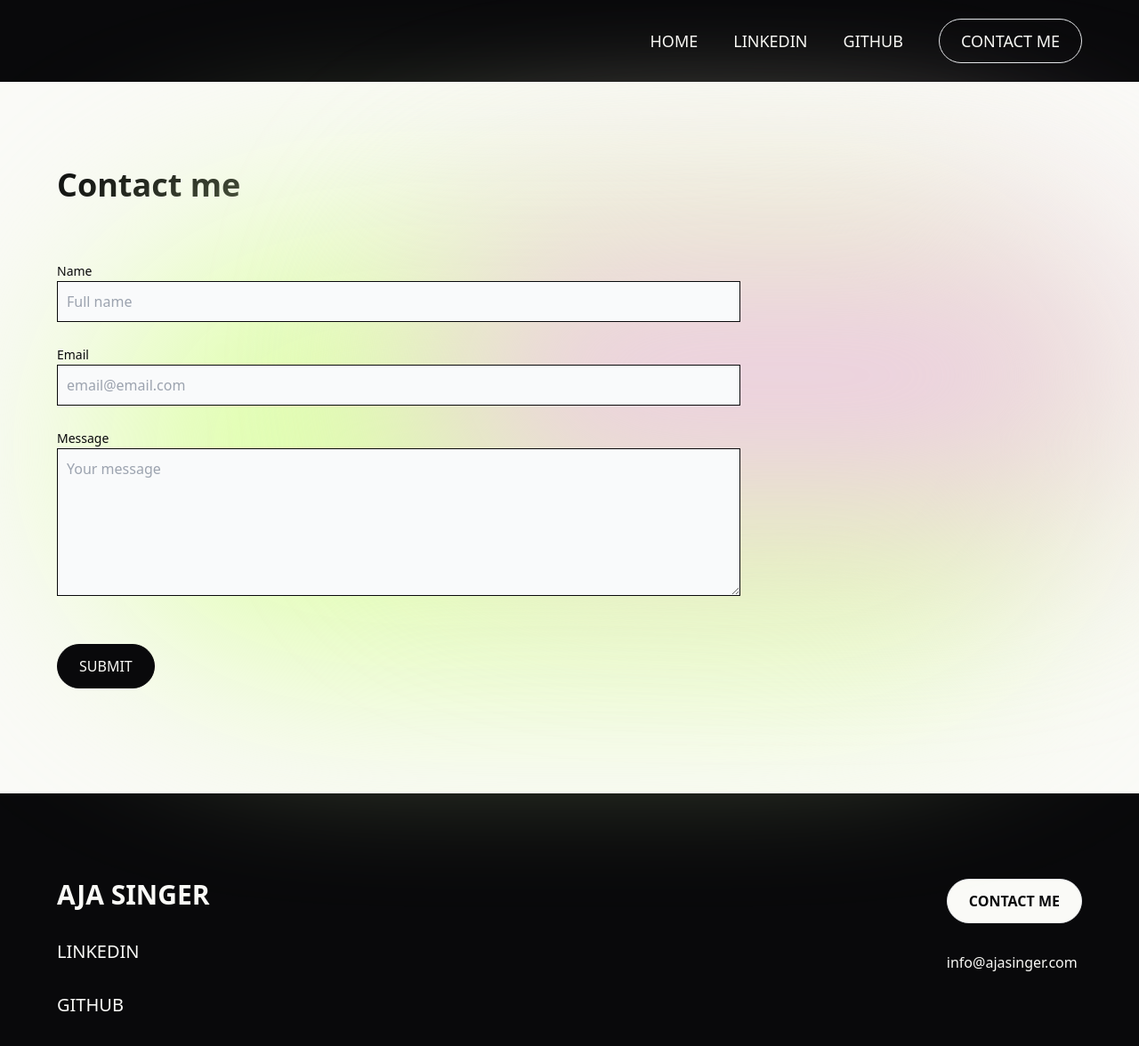
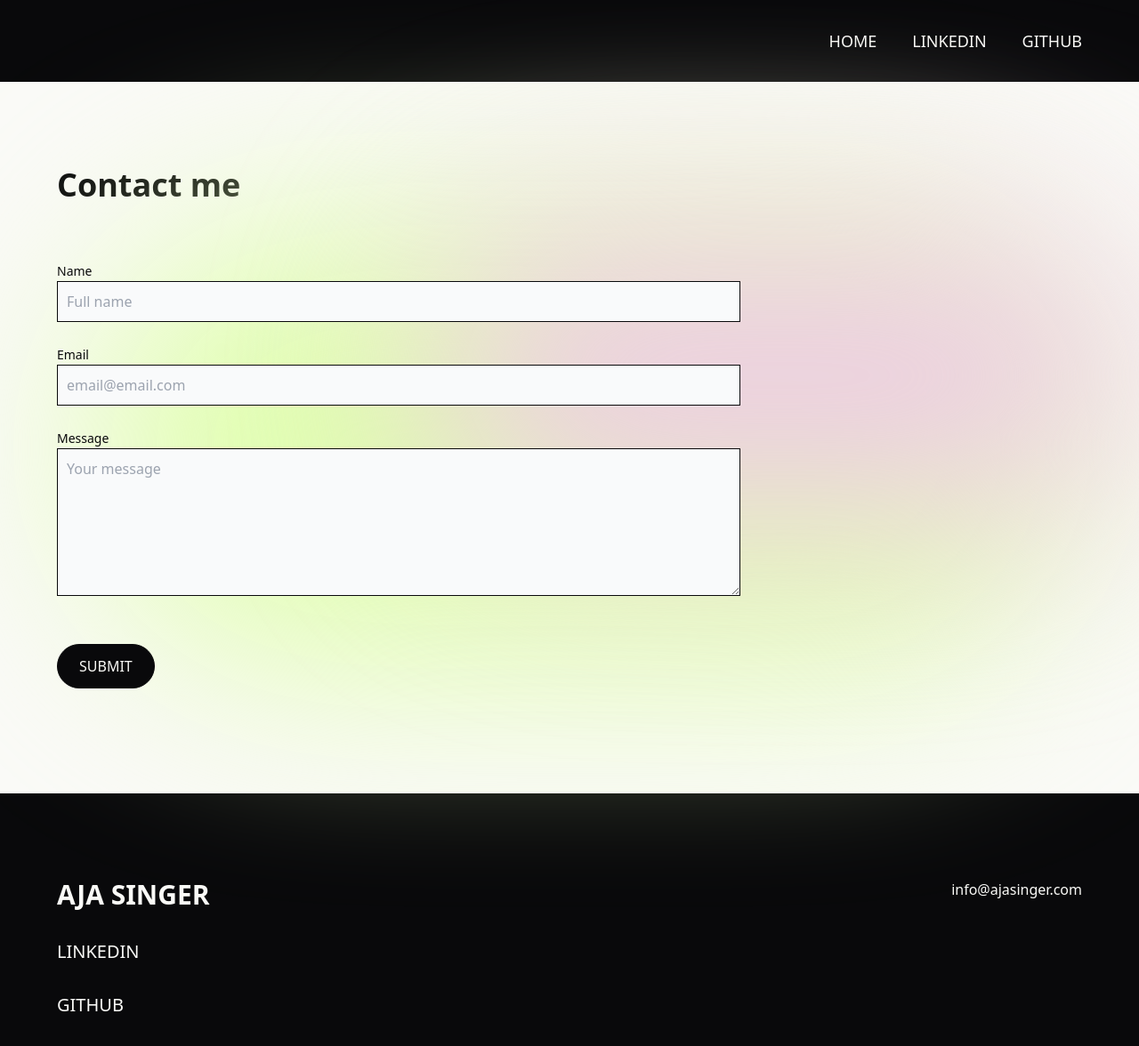
Before and after one commit to ajasinger/portfolio_2024, a Next.js app: page /contact in a window 1280 px wide. Shown: the top 1176 px of the page at 89% size. Built offline with nearby package versions, Linux system fonts and the light colour scheme.

Commit message:
use usePathname to not show contact button on contact page

```diff
--- a/components/Footer.tsx
+++ b/components/Footer.tsx
@@ -1,6 +1,11 @@
-import Link from "next/link"
+'use client';
+
+import Link from "next/link";
+import { usePathname } from 'next/navigation';
 
 export default function Footer() {
+    const pathname = usePathname();
+
     return(
         <footer className="px-8 md:px-16 py-24 flex justify-between gap-16 font-sans">
             <div className="flex flex-col gap-8">
@@ -10,12 +15,14 @@ export default function Footer() {
                 <Link href="https://github.com/ajasinger" className="text-xl hover:underline underline-offset-8 decoration-1" target="_blank">GITHUB</Link>
             </div>
             <div className="flex flex-col gap-8">
+                {pathname !== '/contact' &&
                     <Link
                         href="/contact"
                         className="font-semibold px-6 py-3 bg-cream border border-bg-stone-50 rounded-full hover:bg-zinc-950 text-zinc-950 hover:text-cream"
                     >
                         CONTACT ME
                     </Link>
+                }
                 <p>info@ajasinger.com</p>
             </div>
 
--- a/components/Navbar.tsx
+++ b/components/Navbar.tsx
@@ -26,6 +26,7 @@ export default function Navbar() {
                         }
                     </li>
                 ))}
+                {pathname !== '/contact' &&
                     <li>
                         <Link
                             href={'/contact'}
@@ -34,6 +35,7 @@ export default function Navbar() {
                         CONTACT ME
                         </Link>
                     </li>
+                }
             </ul>
         </nav>
     )
```
Lines whose indentation alone changed are shown as unchanged.
